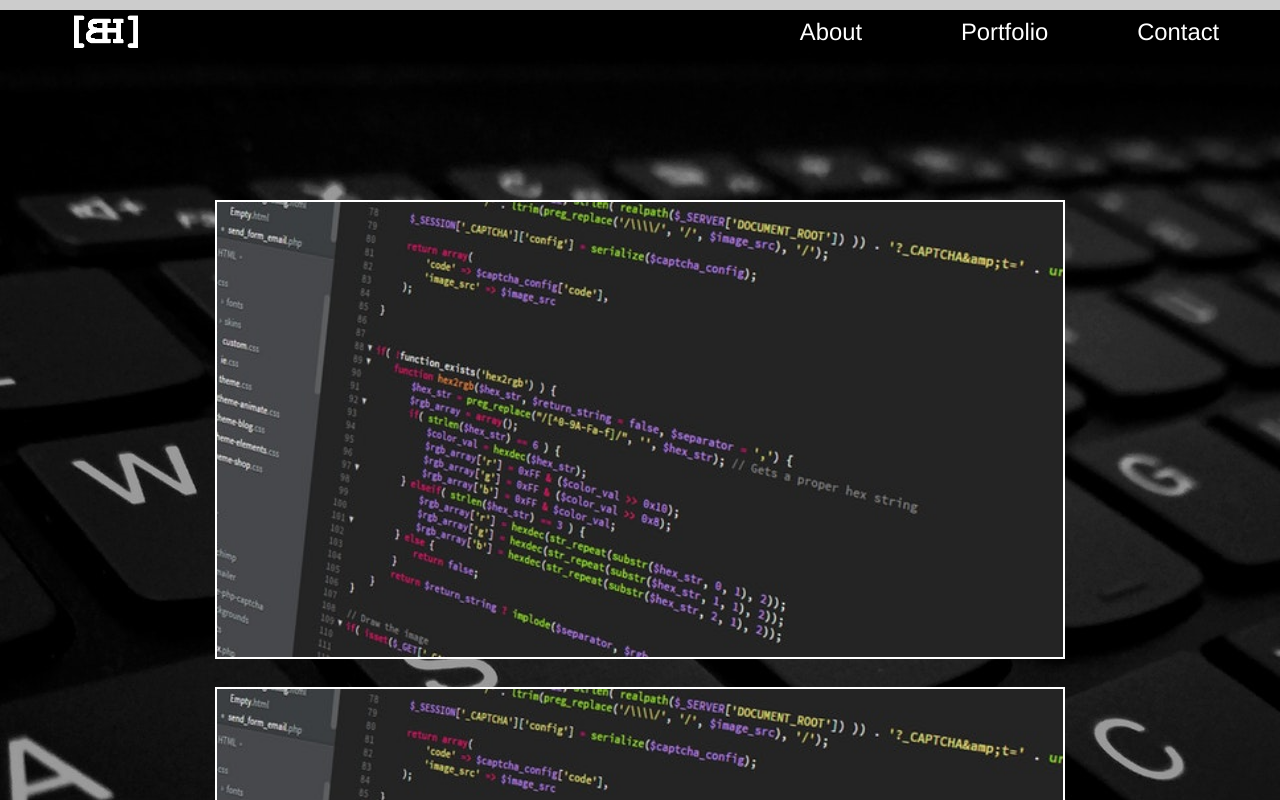
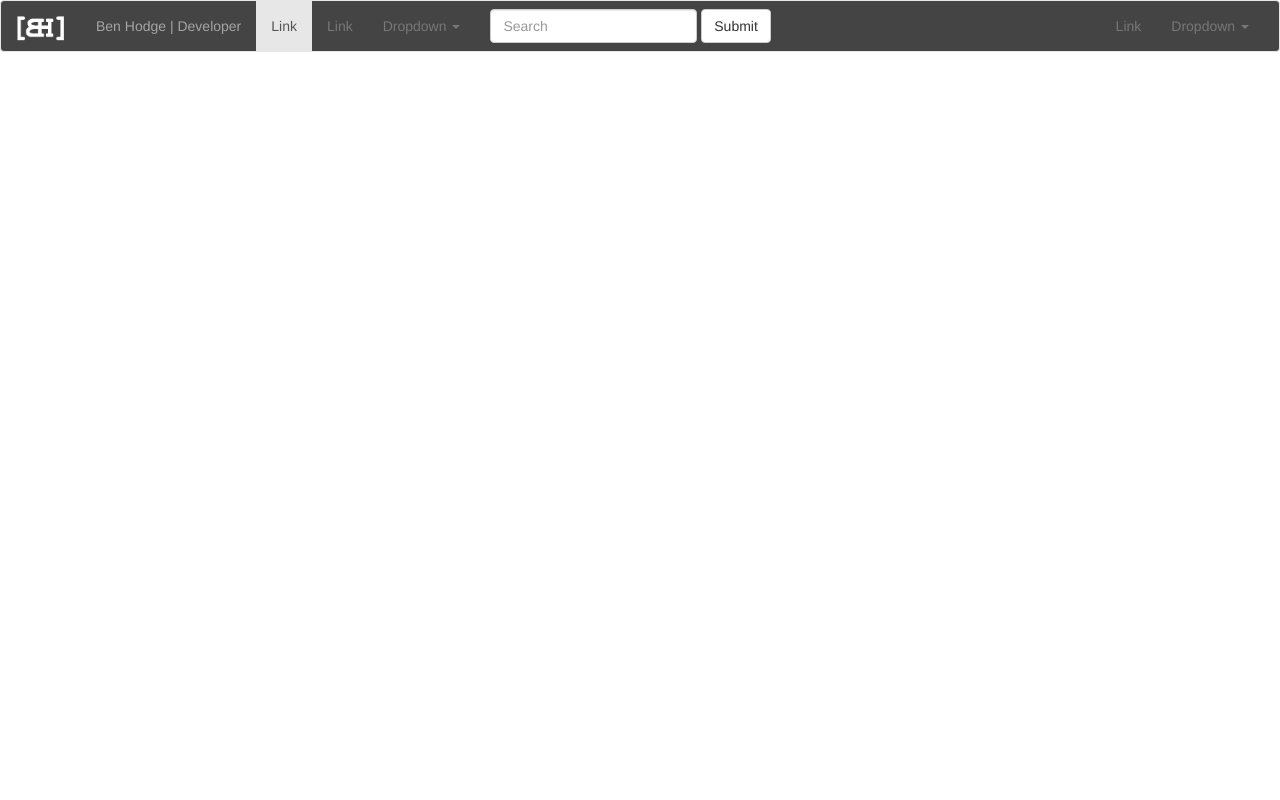
Before and after one commit to bahodge/bahodge.github.io, a plain HTML site: page index.html in a window 1280 px wide. Shown: the top 800 px of the page. Drawn offline with Linux system fonts and the light colour scheme; a web font is replaced by a local one.

Commit message:
better implementation of bootstrap and reset

```diff
--- a/css/style.css
+++ b/css/style.css
@@ -13,100 +13,17 @@ font-family: 'Armata', sans-serif;
 font-family: 'Snippet', sans-serif;*/
 
 
-/*Navigation Bar*/
-.navigation-bar-main {
-    background-color: rgba(0, 0, 0, 0.2); /* Black background color */
-    position: fixed; /* /fixed */
-    top: 0; /* Stay on top */
-    width: 100%; /* Full width */
-    transition: top 0.3s; /* Transition effect when sliding down (and up) */
-    z-index: 1;
-
+/*Navbar color*/
+.navbar-default {
+    background-color: #444444;
 }
 
-/* Style the navbar links */
-.navigation-bar-main a {
-    display: block;
-    color: white;
-    text-align: center;
-    padding: 15px;
-    text-decoration: none;
-    transition: background-color .4s, color 1s, border 1s;
+/*Brand and Text*/
+.brand-logo {
+    max-width: 50px;
 }
 
-.navigation-bar-main a:hover {
-    background-color: #b7b7b7;
-    color: black;
-    border: 1px solid white;
+.navbar-default .navbar-text {
+    color: #a4a4a4;
+    /*opacity: 1;*/
 }
-
-.navigation-bar {
-    margin-bottom: 0;
-    font-size: 1em;
-}
-/*Navigation bar img*/
-.img-logo {
-    width: 100px;
-    position: relative;
-    top: 20vh;
-}
-
-
-/*!*Main Background*! */
-.bg-main {
-    background: url("../images/bg-key-md.jpeg") no-repeat center center fixed;
-}
-
-/*Main Section*/
-main {
-    color: white;
-}
-
-/*Portfolio Thumbnails Small*/
-.portfolio-thumbnail {
-    width: 90%;
-    border: 2px solid white;
-    margin-bottom: 2em;
-}
-
-.portfolio-thumbnail:hover {
-    opacity: .7;
-}
-
-#content-render {
-    position: relative;
-    top: 25vh;
-
-}
-
-
-
-@media screen and (min-width: 768px) {
-
-    /*Navigation Bar*/
-    .navigation-bar {
-        font-size: 1.3em;
-    }
-
-    .img-logo {
-        position: static;
-        top: 0;
-    }
-
-
-}
-
-@media screen and (min-width: 970px) {
-
-    /*Navigation Bar*/
-    .navigation-bar {
-        font-size: 1.7em;
-    }
-    .img-logo {
-        width: 69px;
-    }
-
-    .bg-main {
-        background: url("../images/bg-key-lg.jpeg") no-repeat center center fixed;
-    }
-}
--- a/index.html
+++ b/index.html
@@ -16,78 +16,61 @@
 </head>
 <body class="bg-main">
     <!--HEADER SECTION-->
-    <div class="container-fluid">
-            <!--xs navigation bar-->
-            <header class="hidden-sm hidden-md hidden-lg">
-                <nav class="navigation-bar-main row">
-                    <div class="col-xs-12">
-                        <ul class="list-inline text-center navigation-bar">
-                            <li class="col-xs-4"><a href="#about">About</a></li>
-                            <li class="col-xs-4"><a href="#portfolio">Portfolio</a></li>
-                            <li class="col-xs-4"><a href="#contact">Contact</a></li>
+    <nav class="navbar navbar-default">
+        <div class="container-fluid">
+            <!-- Brand and toggle get grouped for better mobile display -->
+            <div class="navbar-header">
+                <button type="button" class="navbar-toggle collapsed" data-toggle="collapse" data-target="#bs-example-navbar-collapse-1" aria-expanded="false">
+                    <span class="sr-only">Toggle navigation</span>
+                    <span class="icon-bar"></span>
+                    <span class="icon-bar"></span>
+                    <span class="icon-bar"></span>
+                </button>
+                <!--Added brand-->
+                <a class="navbar-brand" href="#"><img class="brand-logo" src="./images/ben-logo-sm-2.png" alt="Home"></a>
+                <p class="navbar-text">Ben Hodge | Developer</p>
+            </div>
+
+            <!-- Collect the nav links, forms, and other content for toggling -->
+            <div class="collapse navbar-collapse" id="bs-example-navbar-collapse-1">
+                <ul class="nav navbar-nav">
+                    <li class="active"><a href="#">Link <span class="sr-only">(current)</span></a></li>
+                    <li><a href="#">Link</a></li>
+                    <li class="dropdown">
+                        <a href="#" class="dropdown-toggle" data-toggle="dropdown" role="button" aria-haspopup="true" aria-expanded="false">Dropdown <span class="caret"></span></a>
+                        <ul class="dropdown-menu">
+                            <li><a href="#">Action</a></li>
+                            <li><a href="#">Another action</a></li>
+                            <li><a href="#">Something else here</a></li>
+                            <li role="separator" class="divider"></li>
+                            <li><a href="#">Separated link</a></li>
+                            <li role="separator" class="divider"></li>
+                            <li><a href="#">One more separated link</a></li>
                         </ul>
+                    </li>
+                </ul>
+                <form class="navbar-form navbar-left">
+                    <div class="form-group">
+                        <input type="text" class="form-control" placeholder="Search">
                     </div>
-                </nav>
-                <div class="row">
-                    <div class="col-xs-12">
-                    <a href="#"><img src="./images/ben-logo-sm-2.png" alt="Ben Hodge" class="img-logo center-block"></a>
-                    </div>
-                </div>
-            </header>
-            <!--sm navigation bar-->
-            <header class="hidden-xs hidden-md hidden-lg">
-                <nav class="navigation-bar-main row">
-                    <div class="col-sm-2">
-                        <a href="#"><img src="./images/ben-logo-sm-2.png" alt="Ben Hodge" class="img-logo"></a>
-                    </div>
-                    <div class="col-sm-10">
-                        <ul class="list-inline text-right navigation-bar">
-                            <li class="col-sm-offset-6 col-sm-2"><a href="#about">About</a></li>
-                            <li class="col-sm-2"><a href="#portfolio">Portfolio</a></li>
-                            <li class="col-sm-2"><a href="#contact">Contact</a></li>
+                    <button type="submit" class="btn btn-default">Submit</button>
+                </form>
+                <ul class="nav navbar-nav navbar-right">
+                    <li><a href="#">Link</a></li>
+                    <li class="dropdown">
+                        <a href="#" class="dropdown-toggle" data-toggle="dropdown" role="button" aria-haspopup="true" aria-expanded="false">Dropdown <span class="caret"></span></a>
+                        <ul class="dropdown-menu">
+                            <li><a href="#">Action</a></li>
+                            <li><a href="#">Another action</a></li>
+                            <li><a href="#">Something else here</a></li>
+                            <li role="separator" class="divider"></li>
+                            <li><a href="#">Separated link</a></li>
                         </ul>
-                    </div>
-                </nav>
-            </header>
-            <!--md navigation bar-->
-            <header class="hidden-xs hidden-sm hidden-lg">
-                <nav class="navigation-bar-main row">
-                    <div class="col-md-2">
-                        <a href="#"><img src="./images/ben-logo-sm-2.png" alt="Ben Hodge" class="img-logo"></a>
-                    </div>
-                    <div class="col-md-10">
-                        <ul class="list-inline text-right navigation-bar">
-                            <li class="col-md-offset-6 col-md-2"><a href="#about">About</a></li>
-                            <li class="col-md-2"><a href="#portfolio">Portfolio</a></li>
-                            <li class="col-md-2"><a href="#contact">Contact</a></li>
-                        </ul>
-                    </div>
-                </nav>
-            </header>
-            <!--md navigation bar-->
-            <header class="hidden-xs hidden-sm hidden-md">
-                <nav class="navigation-bar-main row">
-                    <div class="col-lg-2">
-                        <a href="#"><img src="./images/ben-logo-sm-2.png" alt="Ben Hodge" class="img-logo"></a>
-                    </div>
-                    <div class="col-lg-10">
-                        <ul class="list-inline text-right navigation-bar">
-                            <li class="col-lg-offset-6 col-lg-2"><a href="#about">About</a></li>
-                            <li class="col-lg-2"><a href="#portfolio">Portfolio</a></li>
-                            <li class="col-lg-2"><a href="#contact">Contact</a></li>
-                        </ul>
-                    </div>
-                </nav>
-            </header>
-    </div><!--HEADER SECTION END-->
-
-    <main class="container">
-          <div class="row">
-              <div class="col-xs-offset-1 col-xs-10">
-                  <div id="content-render"></div>
-              </div>
-          </div>
-    </main>
+                    </li>
+                </ul>
+            </div><!-- /.navbar-collapse -->
+        </div><!-- /.container-fluid -->
+    </nav>
 
 
 
--- a/js/script.js
+++ b/js/script.js
@@ -1,37 +1,3 @@
-// (function () {
+$(document).ready(function () {
 
-//TODO Add functionality to the links to make them render each of the content in the designated area;
-const renderArea = document.querySelector("#content-render");
-// console.log(renderArea);
-
-const buildAbout =  () => {
-    let html = "";
-    html += `<section><h3 class="about-sec">About Me</h3>`;
-    html += `<p>I am a web developer currently attending Codeup, a full-immersion career accelerator. The curriculum focuses on training students to become Full Stack Web Developers using Java. My expected graduation date is May 17, 2018. I am excited to begin my career as a developer and look forward to networking and meeting new people in the industry.</p>`;
-
-    html += `<p>Lorem ipsum dolor sit amet, consectetur adipisicing elit. Animi aperiam aut culpa, dolor est exercitationem expedita explicabo ipsum iste itaque magnam maiores minus nisi nobis non quis quisquam sit ullam! Culpa est labore provident qui. Consequatur debitis deleniti dignissimos eligendi esse explicabo ipsam itaque, iure, laborum mollitia natus numquam quaerat tempora. Amet commodi cumque deserunt dolorem, harum laudantium quam vitae! Accusamus accusantium amet id iste odio quam quidem quis quod suscipit temporibus. Beatae deleniti distinctio ea ex exercitationem fugit harum hic illum non quae qui quia, quibusdam quod reiciendis similique sunt voluptate. Fugiat quia quisquam quo sapiente sed vel velit!</p></section>`;
-    return html;
-};
-
-const buildPortfolio = () => {
-    const portfolioImg1 = `<img src="./images/project-placeholder.jpeg" alt="Portfolio Project 1" class="portfolio-thumbnail center-block">`;
-    const portfolioImg2 = `<img src="./images/project-placeholder.jpeg" alt="Portfolio Project 1" class="portfolio-thumbnail center-block">`;
-    const portfolioImg3 = `<img src="./images/project-placeholder.jpeg" alt="Portfolio Project 1" class="portfolio-thumbnail center-block">`;
-    let html = "";
-    html += `<div class="row"><div class="col-xs-12">${portfolioImg1}</div></div>`;
-    html += `<div class="row"><div class="col-xs-12">${portfolioImg2}</div></div>`;
-    html += `<div class="row"><div class="col-xs-12">${portfolioImg3}</div></div>`;
-
-    return html;
-};
-
-
-
-// renderArea.innerHTML = buildAbout();
-renderArea.innerHTML = buildPortfolio();
-
-
-
-
-
-// })();
+});
```
